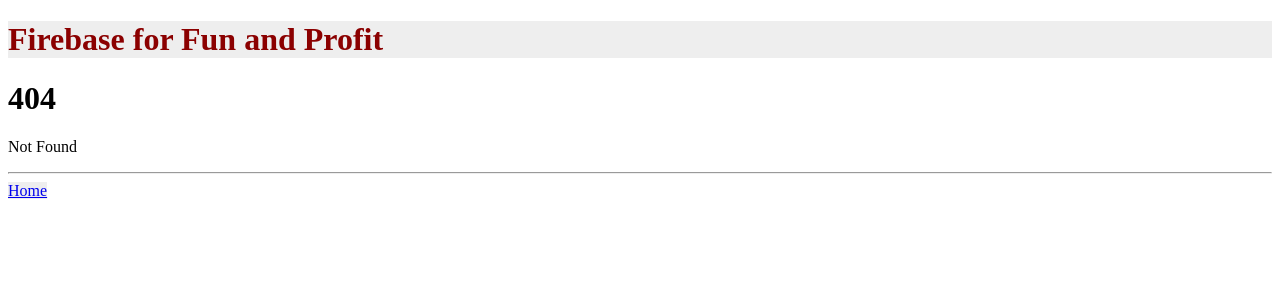
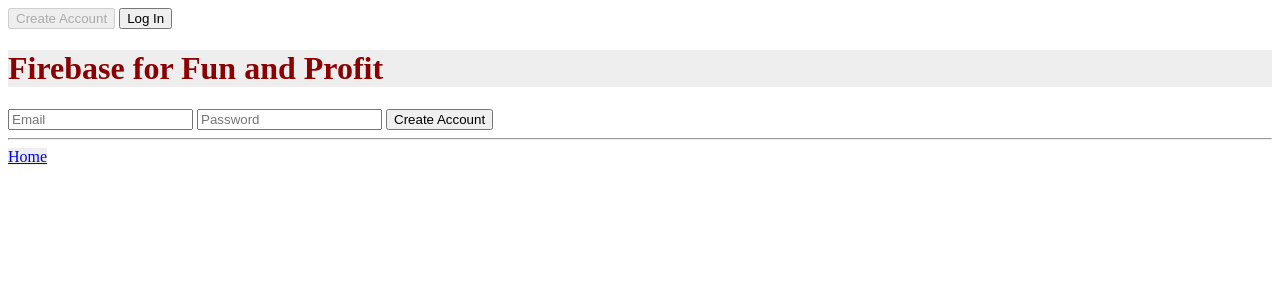
Before and after one commit to bjmckenz/fire0, a SvelteKit app: page /register in a window 1280 px wide. Before the commit this address had no page. Shown: the top 300 px of the page. Built offline with nearby package versions, Linux system fonts and the light colour scheme; no server answers.

Commit message:
partial firebase. Works with auth check in +page.server.js:load()..

```diff
--- a/package.json
+++ b/package.json
@@ -22,5 +22,8 @@
 		"svelte": "^4.2.7",
 		"vite": "^5.0.3"
 	},
-	"type": "module"
+	"type": "module",
+	"dependencies": {
+		"firebase": "^10.9.0"
+	}
 }
--- /dev/null
+++ b/src/lib/PageFooter.svelte
@@ -0,0 +1,10 @@
+<hr />
+<a href="/">Home</a>
+
+<style>
+	a {
+		margin-top: 20px;
+		margin-right: 10px;
+		background: #eee;
+	}
+</style>
--- /dev/null
+++ b/src/lib/PageHeader.svelte
@@ -0,0 +1,51 @@
+<script>
+	import { page } from '$app/stores';
+	import { goto } from '$app/navigation';
+	import { signOut } from 'firebase/auth';
+	import { firebaseAuth } from '$lib/firebase';
+	import { authUser } from '$lib/authStore';
+
+	const handleLogout = () => {
+		signOut(firebaseAuth)
+			.then(() => {
+				$authUser = undefined;
+				goto('/');
+			})
+			.catch((error) => {
+				console.log(error);
+			});
+	};
+</script>
+
+<header class="space-y-4">
+	<nav class="flex gap-4">
+		{#if $authUser}
+			<span>User: {$authUser.email}</span>
+			<button class="hover:underline" on:click={handleLogout}>Logout</button>
+		{:else}
+			<button
+				class="hover:underline"
+				on:click={() => {
+					goto('/register');
+				}}
+				disabled={$page.url.pathname === '/register'}>Create Account</button
+			>
+			<button
+				class="hover:underline"
+				on:click={() => {
+					console.log({page:$page});
+					goto('/login');
+				}}
+				disabled={$page.url.pathname === '/login'}>Log In</button
+			>
+		{/if}
+	</nav>
+	<h1>Firebase for Fun and Profit</h1>
+</header>
+
+<style lang="postcss">
+	h1 {
+		color: darkred;
+		background: #eee;
+	}
+</style>
--- /dev/null
+++ b/src/lib/authStore.js
@@ -0,0 +1,5 @@
+import { writable } from 'svelte/store';
+
+const authUser = writable(undefined);
+
+export { authUser };
--- /dev/null
+++ b/src/lib/firebase.js
@@ -0,0 +1,36 @@
+import { initializeApp, getApps } from 'firebase/app';
+import { getAuth, GoogleAuthProvider } from 'firebase/auth';
+
+import {
+    PUBLIC_FIREBASE_API_KEY,
+    PUBLIC_FIREBASE_AUTH_DOMAIN,
+    PUBLIC_FIREBASE_PROJECT_ID,
+    PUBLIC_FIREBASE_STORAGE_BUCKET,
+    PUBLIC_FIREBASE_MESSAGING_SENDER_ID,
+    PUBLIC_FIREBASE_APP_ID
+} from '$env/static/public';
+
+
+// Your web app's Firebase configuration
+const firebaseConfig = {
+    apiKey: PUBLIC_FIREBASE_API_KEY,
+    authDomain: PUBLIC_FIREBASE_AUTH_DOMAIN,
+    projectId: PUBLIC_FIREBASE_PROJECT_ID,
+    storageBucket: PUBLIC_FIREBASE_STORAGE_BUCKET,
+    messagingSenderId: PUBLIC_FIREBASE_MESSAGING_SENDER_ID,
+    appId: PUBLIC_FIREBASE_APP_ID
+};
+
+// Initialize Firebase
+let firebaseApp;
+
+if (!getApps().length) {
+    firebaseApp = initializeApp(firebaseConfig);
+}
+
+  // Auth
+const firebaseAuth = getAuth(firebaseApp);
+
+const googleAuthProvider = new GoogleAuthProvider();
+
+export { firebaseApp, firebaseAuth, googleAuthProvider };
--- a/src/routes/+layout.svelte
+++ b/src/routes/+layout.svelte
@@ -1,16 +1,8 @@
-<h1>Firebase for Fun and Profit</h1>
+<script>
+	import PageHeader from '$lib/PageHeader.svelte';
+	import PageFooter from '$lib/PageFooter.svelte';
+</script>
+
+<PageHeader />
 <slot />
-
-<hr/>
-<a href="/">Home</a>
-<style>
-    a {
-        margin-top: 20px;
-        margin-right: 10px;
-        background: #EEE
-    }
-    h1 {
-        color: darkred;
-        background: #EEE
-    }
-</style>
+<PageFooter />
--- a/src/routes/+page.svelte
+++ b/src/routes/+page.svelte
@@ -3,6 +3,9 @@
 </script>
 
 <h1>Sample Firebase-using Svelte App</h1>
+
+<p>(This home page is publicly visible)</p>
+<p>Currently implemented: email/password</p>
 
 <p>Go to page that is publicly available.</p>
 <button on:click={() => {goto('/public')}}>No Auth Required</button>
--- /dev/null
+++ b/src/routes/register/+page.svelte
@@ -0,0 +1,54 @@
+<script>
+  import { goto } from '$app/navigation';
+
+  import { createUserWithEmailAndPassword } from 'firebase/auth';
+  import { firebaseAuth } from '$lib/firebase';
+
+  let email;
+  let password;
+
+  let success = undefined;
+
+  const register = () => {
+    createUserWithEmailAndPassword(firebaseAuth, email, password)
+    .then((userCredentials) => {
+        console.log("registered",userCredentials);
+
+        goto('/login');
+      })
+      .catch((error) => {
+        const errorCode = error.code;
+        const errorMessage = error.message;
+        console.log(errorCode, errorMessage);
+
+        success = false;
+      });
+  };
+</script>
+
+<form
+  class="flex flex-col gap-4 p-8 space-y-4 bg-white sm:w-10/12"
+  on:submit|preventDefault={register}
+>
+  <input
+    type="email"
+    placeholder="Email"
+    class="px-4 py-2 border border-gray-300 rounded-md"
+    required
+    bind:value={email}
+  />
+  <input
+    type="password"
+    placeholder="Password"
+    class="px-4 py-2 border border-gray-300 rounded-md"
+    required
+    bind:value={password}
+  />
+
+  <button type="submit" class="default-action">Create Account</button>
+  <br/>
+
+	{#if !success && success !== undefined}
+		<div class="p-8 text-red-500 bg-red-100">There was an error creating your account. Please try again.</div>
+	{/if}
+</form>
```
Also changed, not shown: src/routes/login/+page.svelte (added, +61 -0 lines), 2 other files (tests, documents, lock files or other folders).
